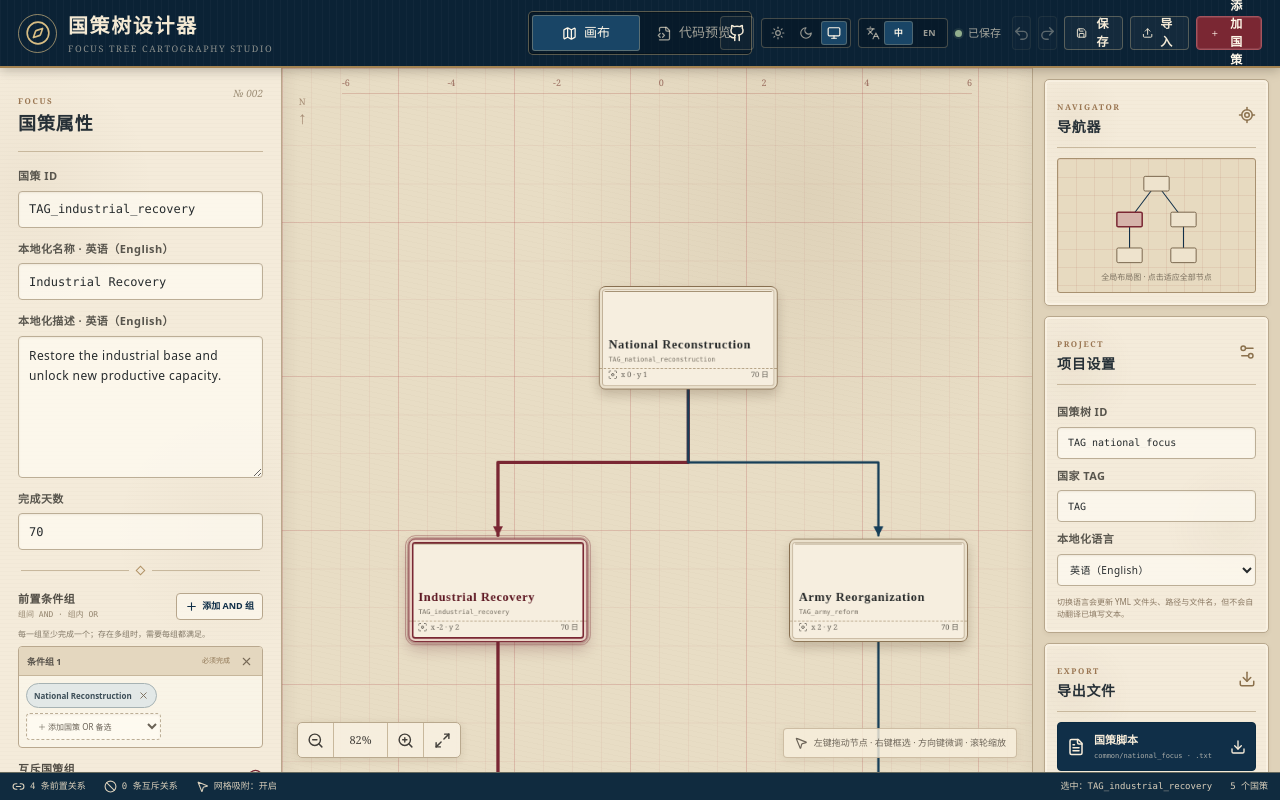
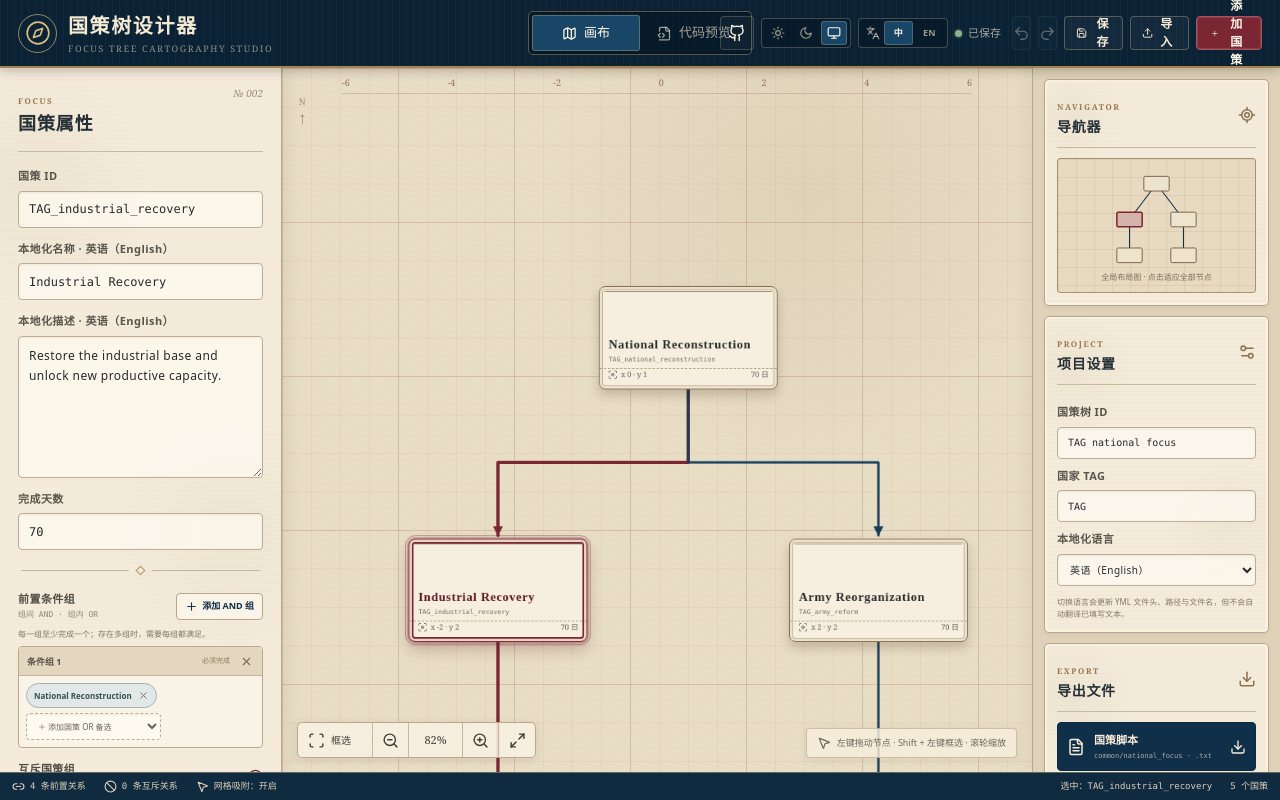
Before and after one commit to LesMiserablesMod/hoi4-focus-tree-designer, a Next.js app: page /hoi4-focus-tree-designer/ in a window 1280 px wide. Built offline with nearby package versions, Linux system fonts and the light colour scheme.

Commit message:
Add left-button box selection

```diff
--- a/app/globals.css
+++ b/app/globals.css
@@ -803,6 +803,7 @@ button:disabled {
   overflow: hidden;
   cursor: grab;
   touch-action: none;
+  overscroll-behavior: none;
   user-select: none;
   background-color: var(--paper);
   background-image:
@@ -1061,6 +1062,12 @@ button:disabled {
   pointer-events: none;
 }
 
+.canvas-help.active {
+  color: #6f2430;
+  background: rgba(253, 238, 222, 0.94);
+  border-color: rgba(122, 39, 51, 0.58);
+}
+
 .selection-marquee {
   position: absolute;
   z-index: 8;
@@ -1099,6 +1106,21 @@ button:disabled {
 
 .zoom-controls button {
   cursor: pointer;
+}
+
+.zoom-controls .selection-tool {
+  display: flex;
+  width: auto;
+  min-width: 75px;
+  gap: 6px;
+  padding: 0 10px;
+  font-family: inherit;
+  font-size: 10px;
+}
+
+.zoom-controls .selection-tool.active {
+  color: #fff7e8;
+  background: var(--wine);
 }
 
 .zoom-controls span {
@@ -1786,6 +1808,12 @@ html[data-theme="dark"] .zoom-controls {
   border-color: #53616b;
 }
 
+html[data-theme="dark"] .canvas-help.active {
+  color: #ffd9dd;
+  background: rgba(91, 37, 48, 0.94);
+  border-color: #c86573;
+}
+
 html[data-theme="dark"] .zoom-controls button,
 html[data-theme="dark"] .zoom-controls span {
   border-color: #53616b;
@@ -1908,6 +1936,7 @@ html[data-theme="dark"] .import-modal {
 
   .canvas-help {
     right: 235px;
+    bottom: 58px;
   }
 }
 
--- a/app/page.tsx
+++ b/app/page.tsx
@@ -25,6 +25,7 @@ import {
   Plus,
   Redo2,
   Save,
+  Scan,
   Settings2,
   Sun,
   Trash2,
@@ -170,7 +171,10 @@ const UI_MESSAGES = {
     focusCoordinate: (name: string, x: number, y: number) => `${name}，坐标 ${x}, ${y}`,
     unnamedFocus: "未命名国策",
     days: (value: number) => `${value} 日`,
-    canvasHelp: "左键拖动节点 · 右键框选 · 方向键微调 · 滚轮缩放",
+    canvasHelp: "左键拖动节点 · Shift + 左键框选 · 滚轮缩放",
+    boxSelect: "框选",
+    boxSelectHint: "开启框选工具，然后用左键拖出选区",
+    boxSelectArmed: "框选已开启 · 左键拖出选区 · Esc 取消",
     zoomControls: "缩放控制",
     zoomOut: "缩小",
     zoomIn: "放大",
@@ -319,7 +323,10 @@ const UI_MESSAGES = {
     focusCoordinate: (name: string, x: number, y: number) => `${name}, coordinates ${x}, ${y}`,
     unnamedFocus: "Unnamed Focus",
     days: (value: number) => `${value} days`,
-    canvasHelp: "Left-drag nodes · Right-drag to box-select · Arrow keys to nudge · Wheel to zoom",
+    canvasHelp: "Left-drag nodes · Shift + left-drag to box-select · Wheel to zoom",
+    boxSelect: "Box select",
+    boxSelectHint: "Arm box select, then left-drag a selection area",
+    boxSelectArmed: "Box select armed · Left-drag an area · Esc to cancel",
     zoomControls: "Zoom controls",
     zoomOut: "Zoom out",
     zoomIn: "Zoom in",
@@ -1101,6 +1108,7 @@ export default function Home() {
   const [selectedUid, setSelectedUid] = useState(initialProject.nodes[1].uid);
   const [selectedUids, setSelectedUids] = useState<string[]>([initialProject.nodes[1].uid]);
   const [marqueeBox, setMarqueeBox] = useState<{ left: number; top: number; width: number; height: number } | null>(null);
+  const [marqueeArmed, setMarqueeArmed] = useState(false);
   const [past, setPast] = useState<ProjectState[]>([]);
   const [future, setFuture] = useState<ProjectState[]>([]);
   const [view, setView] = useState<ViewState>({ x: -290, y: 18, zoom: 0.82 });
@@ -1134,6 +1142,7 @@ export default function Home() {
     startY: number;
     currentX: number;
     currentY: number;
+    startedNodeUid: string | null;
   } | null>(null);
 
   const ui = UI_MESSAGES[uiLanguage];
@@ -1459,7 +1468,7 @@ export default function Home() {
   }
 
   function handleNodePointerDown(event: ReactPointerEvent<HTMLButtonElement>, node: FocusNode) {
-    if (event.button !== 0 || mode !== "edit") return;
+    if (event.button !== 0 || event.shiftKey || marqueeArmed || mode !== "edit") return;
     event.stopPropagation();
     const movingUids = selectedUidSet.has(node.uid) ? selectedUids : [node.uid];
     setSelectedUid(node.uid);
@@ -1511,7 +1520,8 @@ export default function Home() {
 
   function handleCanvasPointerDown(event: ReactPointerEvent<HTMLDivElement>) {
     if (mode !== "edit") return;
-    if (event.button === 2) {
+    const shouldStartMarquee = event.button === 2 || (event.button === 0 && (event.shiftKey || marqueeArmed));
+    if (shouldStartMarquee) {
       event.preventDefault();
       const rect = event.currentTarget.getBoundingClientRect();
       const startX = clamp(event.clientX - rect.left, 0, rect.width);
@@ -1523,6 +1533,7 @@ export default function Home() {
         startY,
         currentX: startX,
         currentY: startY,
+        startedNodeUid: ((event.target as HTMLElement).closest("[data-focus-uid]") as HTMLElement | null)?.dataset.focusUid ?? null,
       };
       setMarqueeBox({ left: startX, top: startY, width: 0, height: 0 });
       return;
@@ -1544,6 +1555,7 @@ export default function Home() {
   function handleCanvasPointerMove(event: ReactPointerEvent<HTMLDivElement>) {
     const marquee = marqueeRef.current;
     if (marquee?.pointerId === event.pointerId) {
+      event.preventDefault();
       const rect = event.currentTarget.getBoundingClientRect();
       const currentX = clamp(event.clientX - rect.left, 0, rect.width);
       const currentY = clamp(event.clientY - rect.top, 0, rect.height);
@@ -1585,9 +1597,13 @@ export default function Home() {
           .map((node) => node.uid);
         setSelectedUids(matchingUids);
         setSelectedUid(matchingUids[0] ?? "");
+      } else if (marquee.startedNodeUid) {
+        setSelectedUids([marquee.startedNodeUid]);
+        setSelectedUid(marquee.startedNodeUid);
       }
       marqueeRef.current = null;
       setMarqueeBox(null);
+      setMarqueeArmed(false);
       if (event.currentTarget.hasPointerCapture(event.pointerId)) event.currentTarget.releasePointerCapture(event.pointerId);
       return;
     }
@@ -1600,6 +1616,7 @@ export default function Home() {
     if (marqueeRef.current?.pointerId === event.pointerId) {
       marqueeRef.current = null;
       setMarqueeBox(null);
+      setMarqueeArmed(false);
     }
     if (panRef.current?.pointerId === event.pointerId) panRef.current = null;
     if (event.currentTarget.hasPointerCapture(event.pointerId)) event.currentTarget.releasePointerCapture(event.pointerId);
@@ -1787,7 +1804,16 @@ export default function Home() {
       const target = event.target as HTMLElement;
       const editing = target.matches("input, textarea, select, [contenteditable='true']");
       const modifier = event.ctrlKey || event.metaKey;
-      if (modifier && event.key.toLowerCase() === "z") {
+      if (!editing && event.key === "Escape" && (marqueeArmed || marqueeRef.current)) {
+        event.preventDefault();
+        const activeMarquee = marqueeRef.current;
+        if (activeMarquee && canvasRef.current?.hasPointerCapture(activeMarquee.pointerId)) {
+          canvasRef.current.releasePointerCapture(activeMarquee.pointerId);
+        }
+        marqueeRef.current = null;
+        setMarqueeBox(null);
+        setMarqueeArmed(false);
+      } else if (modifier && event.key.toLowerCase() === "z") {
         event.preventDefault();
         if (event.shiftKey) redo();
         else undo();
@@ -1810,8 +1836,22 @@ export default function Home() {
         removeNode(selectedUid);
       }
     };
+    const handleWindowBlur = () => {
+      const activeMarquee = marqueeRef.current;
+      if (activeMarquee && canvasRef.current?.hasPointerCapture(activeMarquee.pointerId)) {
+        canvasRef.current.releasePointerCapture(activeMarquee.pointerId);
+      }
+      marqueeRef.current = null;
+      panRef.current = null;
+      setMarqueeBox(null);
+      setMarqueeArmed(false);
+    };
     window.addEventListener("keydown", handleKeyDown);
-    return () => window.removeEventListener("keydown", handleKeyDown);
+    window.addEventListener("blur", handleWindowBlur);
+    return () => {
+      window.removeEventListener("keydown", handleKeyDown);
+      window.removeEventListener("blur", handleWindowBlur);
+    };
   });
 
   const selectedAnchor = selected?.relativeToUid ? nodeByUid.get(selected.relativeToUid) : null;
@@ -1849,7 +1889,7 @@ export default function Home() {
           <button className={mode === "edit" ? "active" : ""} onClick={() => setMode("edit")} role="tab" aria-selected={mode === "edit"}>
             <MapIcon size={15} /> {ui.canvas}
           </button>
-          <button className={mode === "code" ? "active" : ""} onClick={() => setMode("code")} role="tab" aria-selected={mode === "code"}>
+          <button className={mode === "code" ? "active" : ""} onClick={() => { setMarqueeArmed(false); setMode("code"); }} role="tab" aria-selected={mode === "code"}>
             <FileCode2 size={15} /> {ui.codePreview}
           </button>
         </div>
@@ -1951,13 +1991,16 @@ export default function Home() {
         <section className="canvas-column">
           {mode === "edit" ? (
             <div
-              className={`focus-canvas ${marqueeBox ? "is-marquee" : ""}`}
+              className={`focus-canvas ${marqueeBox || marqueeArmed ? "is-marquee" : ""}`}
               ref={canvasRef}
               onPointerDown={handleCanvasPointerDown}
               onPointerMove={handleCanvasPointerMove}
               onPointerUp={handleCanvasPointerUp}
               onPointerCancel={handleCanvasPointerCancel}
+              onLostPointerCapture={handleCanvasPointerCancel}
               onContextMenu={(event) => event.preventDefault()}
+              onAuxClick={(event) => event.preventDefault()}
+              onDragStart={(event) => event.preventDefault()}
               onWheel={handleWheel}
               aria-label={ui.draggableCanvas}
             >
@@ -2002,6 +2045,7 @@ export default function Home() {
                   return (
                     <button
                       key={node.uid}
+                      data-focus-uid={node.uid}
                       className={`focus-card art-${node.artwork % 5} ${selectedUidSet.has(node.uid) ? "selected" : ""} ${selectedUid === node.uid ? "primary-selected" : ""}`}
                       style={{ left: worldX(node.absX), top: worldY(node.absY), width: NODE_W, height: NODE_H }}
                       onPointerDown={(event) => handleNodePointerDown(event, node)}
@@ -2026,8 +2070,15 @@ export default function Home() {
                   aria-hidden="true"
                 />
               )}
-              <div className="canvas-help"><MousePointer2 size={14} />{ui.canvasHelp}</div>
+              <div className={`canvas-help ${marqueeArmed ? "active" : ""}`} role="status" aria-live="polite"><MousePointer2 size={14} />{marqueeArmed ? ui.boxSelectArmed : ui.canvasHelp}</div>
               <div className="zoom-controls" aria-label={ui.zoomControls} onPointerDown={(event) => event.stopPropagation()}>
+                <button
+                  className={`selection-tool ${marqueeArmed ? "active" : ""}`}
+                  onClick={() => setMarqueeArmed((current) => !current)}
+                  aria-label={ui.boxSelectHint}
+                  aria-pressed={marqueeArmed}
+                  title={ui.boxSelectHint}
+                ><Scan size={17} />{ui.boxSelect}</button>
                 <button onClick={() => zoomBy(0.88)} aria-label={ui.zoomOut}><ZoomOut size={17} /></button>
                 <span>{Math.round(view.zoom * 100)}%</span>
                 <button onClick={() => zoomBy(1.14)} aria-label={ui.zoomIn}><ZoomIn size={17} /></button>
```
